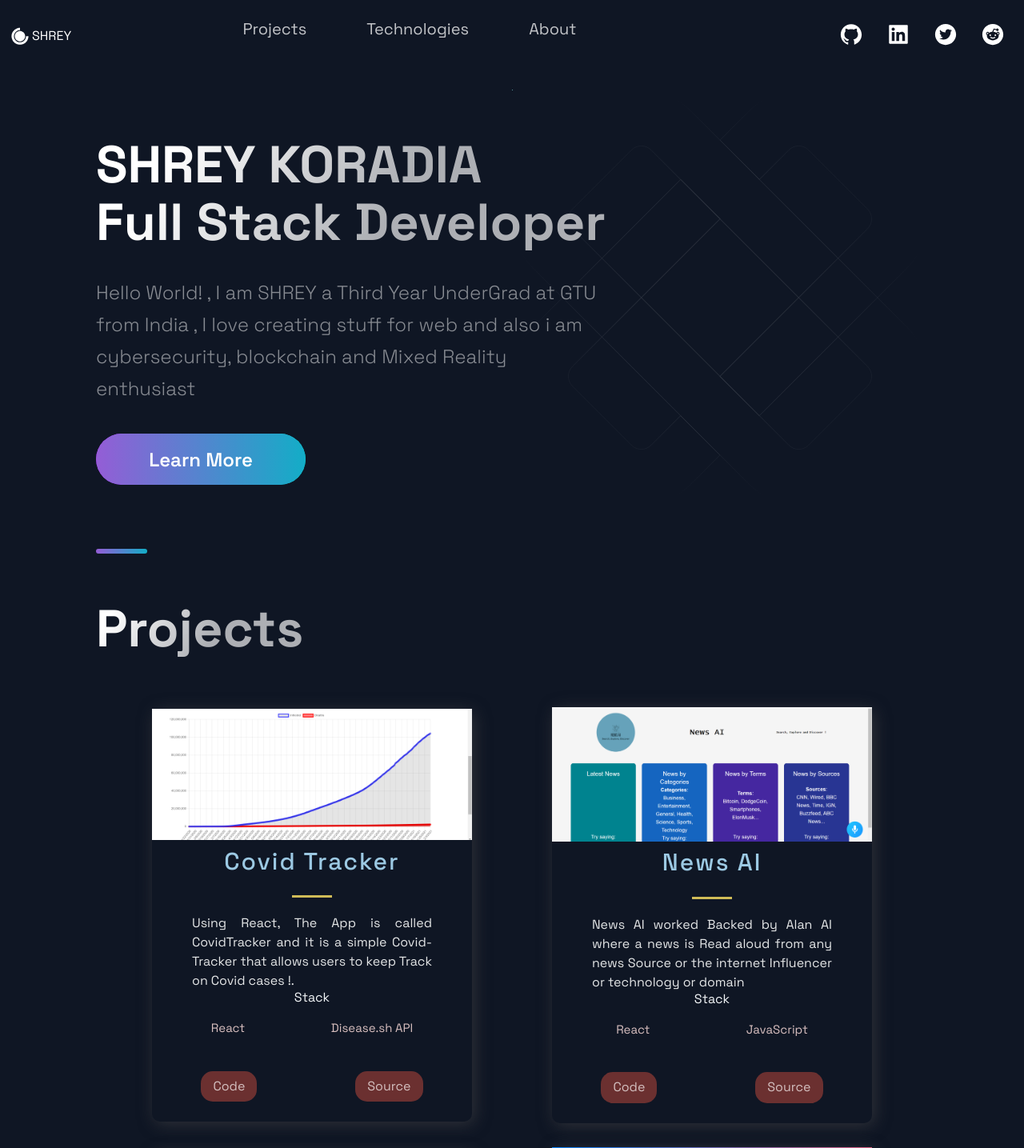
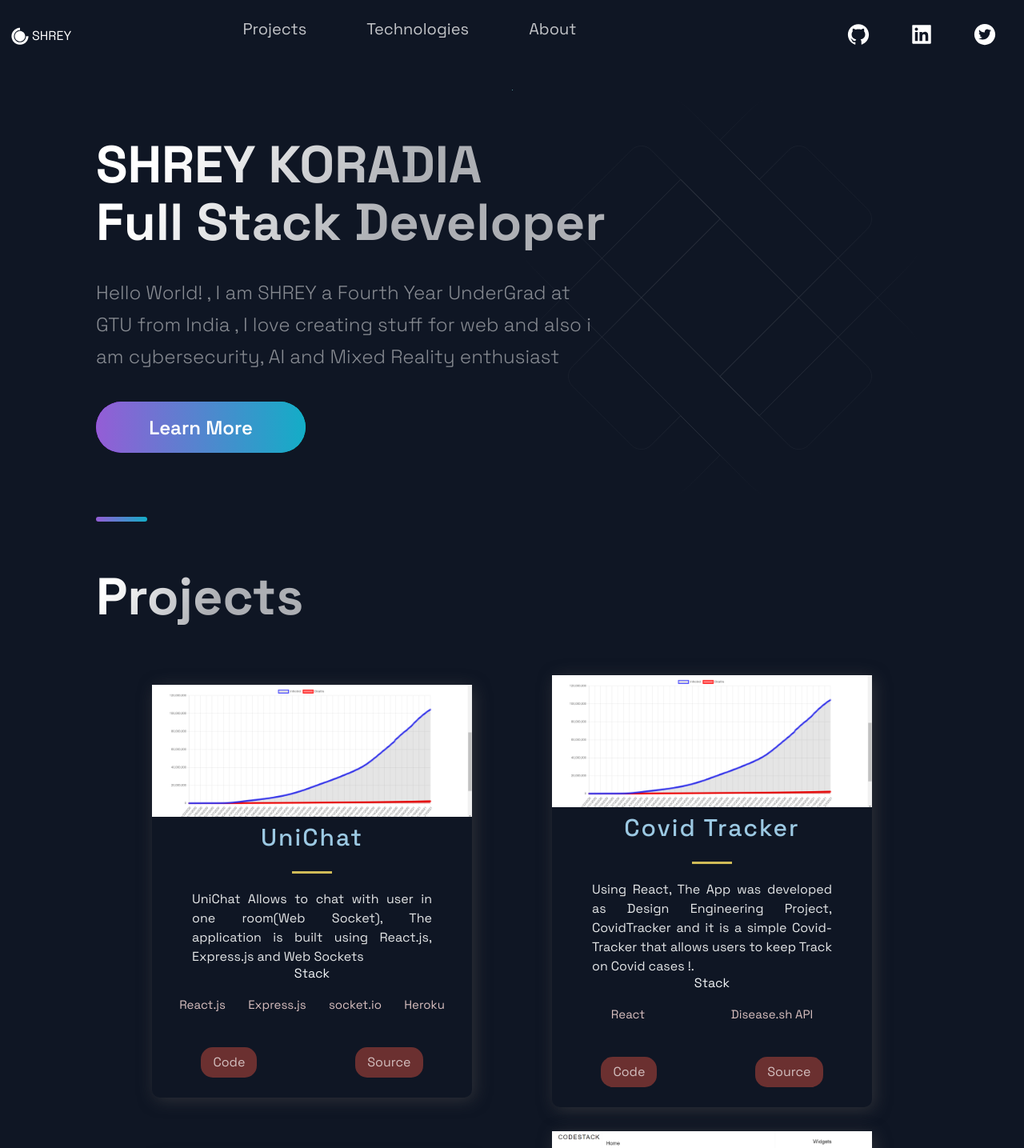
Before and after one commit to shreykoradia/portfolioV3, a Next.js app: page / in a window 1280 px wide. Shown: the top 1435 px of the page at 80% size. Built offline with nearby package versions, Linux system fonts and the light colour scheme.

Commit message:
added small changes

```diff
--- a/src/components/Header/Header.js
+++ b/src/components/Header/Header.js
@@ -41,9 +41,6 @@ const Header = () =>  (
           <SocialIcons href="https://twitter.com/shreykoradia">
             <AiFillTwitterCircle size="3rem" />
           </SocialIcons>
-          <SocialIcons href="https://www.reddit.com/user/deliPSIerwin">
-            <AiFillRedditCircle size="3rem" />
-          </SocialIcons>
       </Div3>
     </Container>
 );
--- a/src/components/Hero/Hero.js
+++ b/src/components/Hero/Hero.js
@@ -13,7 +13,7 @@ const Hero = (props) => (
           Full Stack  Developer
         </SectionTitle>
         <SectionText>
-       Hello World! , I am SHREY a Third Year UnderGrad at GTU from India , I love creating stuff for web and also i am cybersecurity, blockchain and Mixed Reality enthusiast
+       Hello World! , I am SHREY a Fourth Year UnderGrad at GTU from India , I love creating stuff for web and also i am cybersecurity, AI and Mixed Reality enthusiast
         </SectionText>
         <Button onClick={props.handleClick}>Learn More</Button>
       </LeftSection>
--- a/src/components/NavDropDown/index.js
+++ b/src/components/NavDropDown/index.js
@@ -21,7 +21,7 @@ const NavDropDown = (props) => (
       </DropDownIcon>
       <DropDownTextContainer>
         <DropDownItemTitle>Email</DropDownItemTitle>
-        <DropDownItemDesc>If you want to talk jus send a message and I'll get back</DropDownItemDesc>
+        <DropDownItemDesc>If you want to talk just send a message and I'll get back</DropDownItemDesc>
       </DropDownTextContainer>
     </DropDownItem>
     <DropDownItem href="#" target="_blank" rel="noreferrer">
--- a/src/components/Technologies/Technologies.js
+++ b/src/components/Technologies/Technologies.js
@@ -45,6 +45,16 @@ const Technologies = () =>  (
             & currently learning Rust :)
           </ListParagraph>
         </ListContainer>
+        <ListContainer>
+          <ListTitle>Miscellaneous</ListTitle>
+          <ListParagraph>
+            Experience with <br />
+            Heroku,
+            Vercel,
+            Firebase,
+            Github
+          </ListParagraph>
+        </ListContainer>
       </ListItem>
       <ListItem>
         <picture>
@@ -53,7 +63,7 @@ const Technologies = () =>  (
         <ListContainer>
           <ListTitle>UI/UX</ListTitle>
           <ListParagraph>
-            Experience with <br />
+            Little Experience with <br />
             tools like Figma
           </ListParagraph>
         </ListContainer>
--- a/src/constants/constants.js
+++ b/src/constants/constants.js
@@ -1,12 +1,21 @@
 export const projects = [
   {
+    title: 'UniChat',
+    description: "UniChat Allows to chat with user in one room(Web Socket), The application is built using React.js, Express.js and Web Sockets ",
+      image: '/images/1.png',
+      tags: ['React.js','Express.js','socket.io','Heroku'],
+    source: 'https://github.com/shreykoradia/UniChat',
+    visit: 'https://unichat-v1.herokuapp.com/',
+    id: 0,
+  },
+  {
     title: 'Covid Tracker',
-    description: "Using React, The App is called CovidTracker and it is a simple Covid-Tracker that allows users to keep Track on Covid cases !.",
+    description: "Using React, The App was developed as Design Engineering Project, CovidTracker and it is a simple Covid-Tracker that allows users to keep Track on Covid cases !.",
       image: '/images/1.png',
       tags: ['React' , 'Disease.sh API'],
     source: 'https://github.com/shreykoradia/covidtracker',
     visit: 'https://covidtrackerbyshrey.herokuapp.com/',
-    id: 0,
+    id: 1,
   },
   {
     title: 'News AI',
@@ -15,7 +24,7 @@ export const projects = [
     tags: ['React', 'JavaScript'],
     source: 'https://github.com/shreykoradia/NewsAI',
     visit: 'https://newsai-theta.vercel.app/',
-    id: 1,
+    id: 2,
   },
   {
     title: 'UnmaskDotPy --CodeStack',
@@ -24,7 +33,7 @@ export const projects = [
       tags: ['React', 'materialUi core'],
     source: 'https://github.com/shreykoradia/unmaskdotpy',
     visit: '#',
-    id: 2,
+    id: 3,
   },
   {
     title: 'EmailSender',
@@ -33,7 +42,7 @@ export const projects = [
     tags: ['Express', 'Nodejs'],
     source: 'https://github.com/shreykoradia/Email-Sender',
     visit: '#',
-    id: 3,
+    id: 4,
   },
 ];
 
@@ -41,6 +50,6 @@ export const TimeLineData = [
   { year: 2019, text: 'Started my journey', },
   { year: 2020, text: 'Started Working on Front-End ', },
   { year: 2021, text: 'Started working on Back-End and Started participating in Hackathons', },
-  { year: 2022, text: 'Currently Developing Hackathon Fleet and AR-Trials ', },
+  { year: 2022, text: 'Currently Developing Ping-Pong Multiplayer and Hackathon Fleets ', },
 
 ];
```
